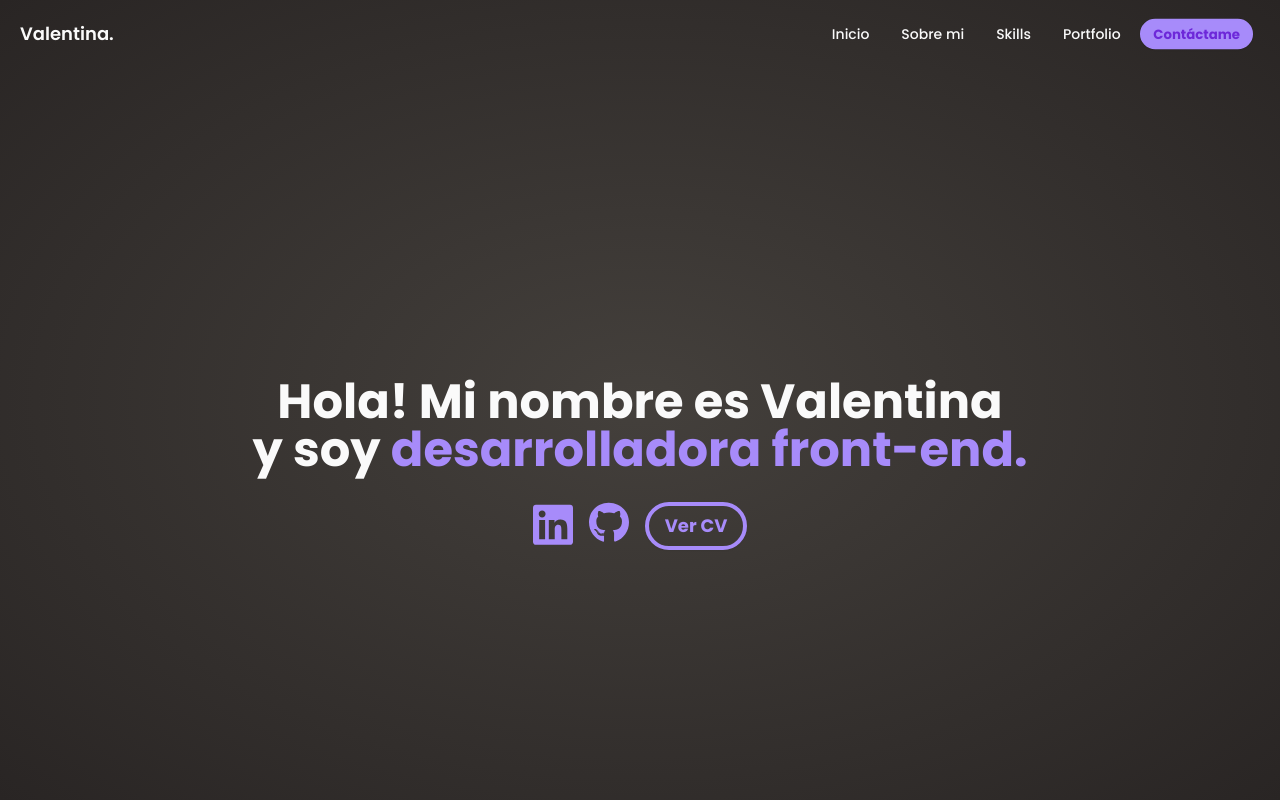
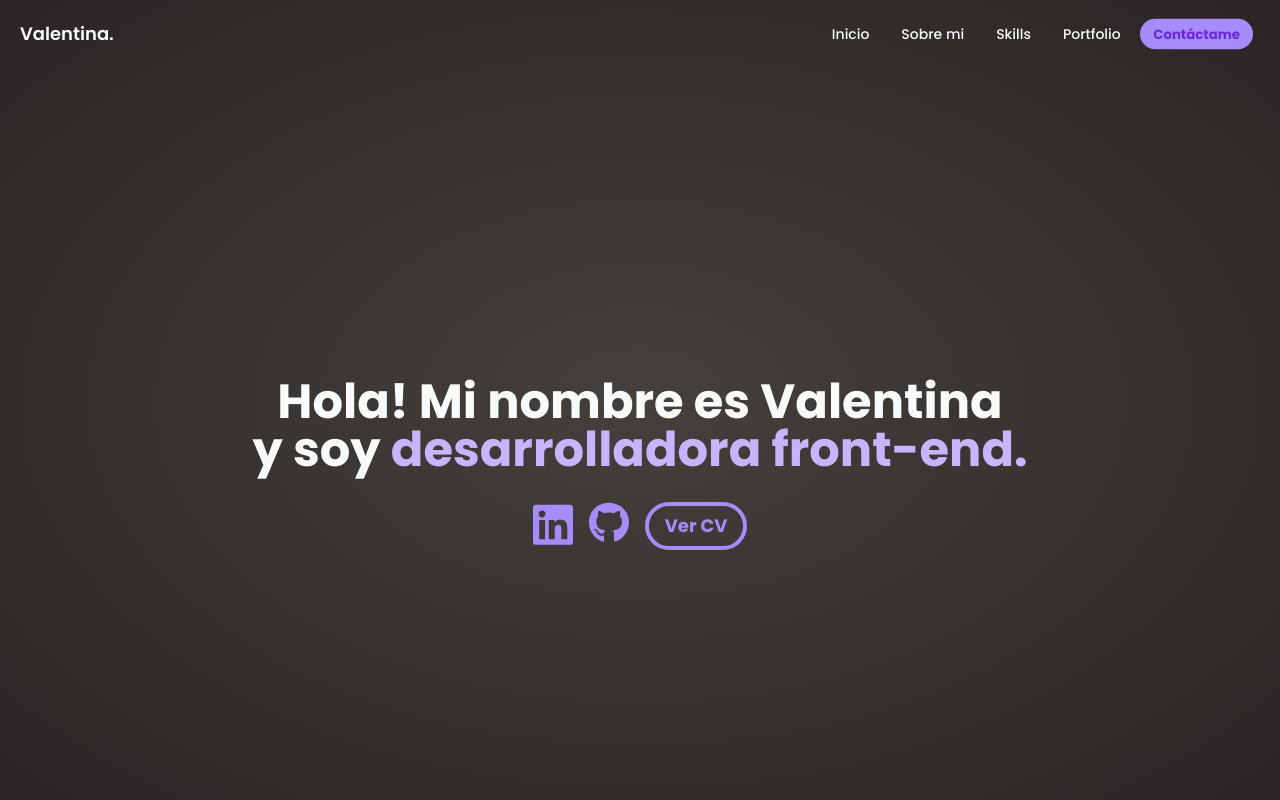
Before and after one commit to valeamayola/my-portfolio, a Next.js app: page / in a window 1280 px wide. Shown: the top 800 px of the page. Built offline with nearby package versions, Linux system fonts and the light colour scheme.

Commit message:
Update Header.tsx

```diff
--- a/src/app/components/Header.tsx
+++ b/src/app/components/Header.tsx
@@ -3,7 +3,7 @@ import Link from "next/link";
 export default function Header() {
     return (
         <header className="h-screen flex flex-col items-center align-center justify-center m-auto">
-            <h1 className="text-3xl md:text-5xl font-bold text-center px-2 md:px-40 text-zinc-50">Hola! Mi nombre es Valentina<br></br>y soy <span className="text-violet-400">desarrolladora front-end.</span></h1>
+            <h1 className="text-3xl md:text-5xl font-bold text-center px-2 md:px-40 text-zinc-50">Hola! Mi nombre es Valentina<br></br>y soy <span className="text-violet-300">desarrolladora front-end.</span></h1>
             <div className="flex justify-center mt-5">
                 <Link href="https://www.linkedin.com/in/valentina-amayola/" target="_blank">
                     <svg className="w-10 fill-violet-400 m-2" xmlns="http://www.w3.org/2000/svg" viewBox="0 0 448 512"><path d="M416 32H31.9C14.3 32 0 46.5 0 64.3v383.4C0 465.5 14.3 480 31.9 480H416c17.6 0 32-14.5 32-32.3V64.3c0-17.8-14.4-32.3-32-32.3zM135.4 416H69V202.2h66.5V416zm-33.2-243c-21.3 0-38.5-17.3-38.5-38.5S80.9 96 102.2 96c21.2 0 38.5 17.3 38.5 38.5 0 21.3-17.2 38.5-38.5 38.5zm282.1 243h-66.4V312c0-24.8-.5-56.7-34.5-56.7-34.6 0-39.9 27-39.9 54.9V416h-66.4V202.2h63.7v29.2h.9c8.9-16.8 30.6-34.5 62.9-34.5 67.2 0 79.7 44.3 79.7 101.9V416z" /></svg>
```
